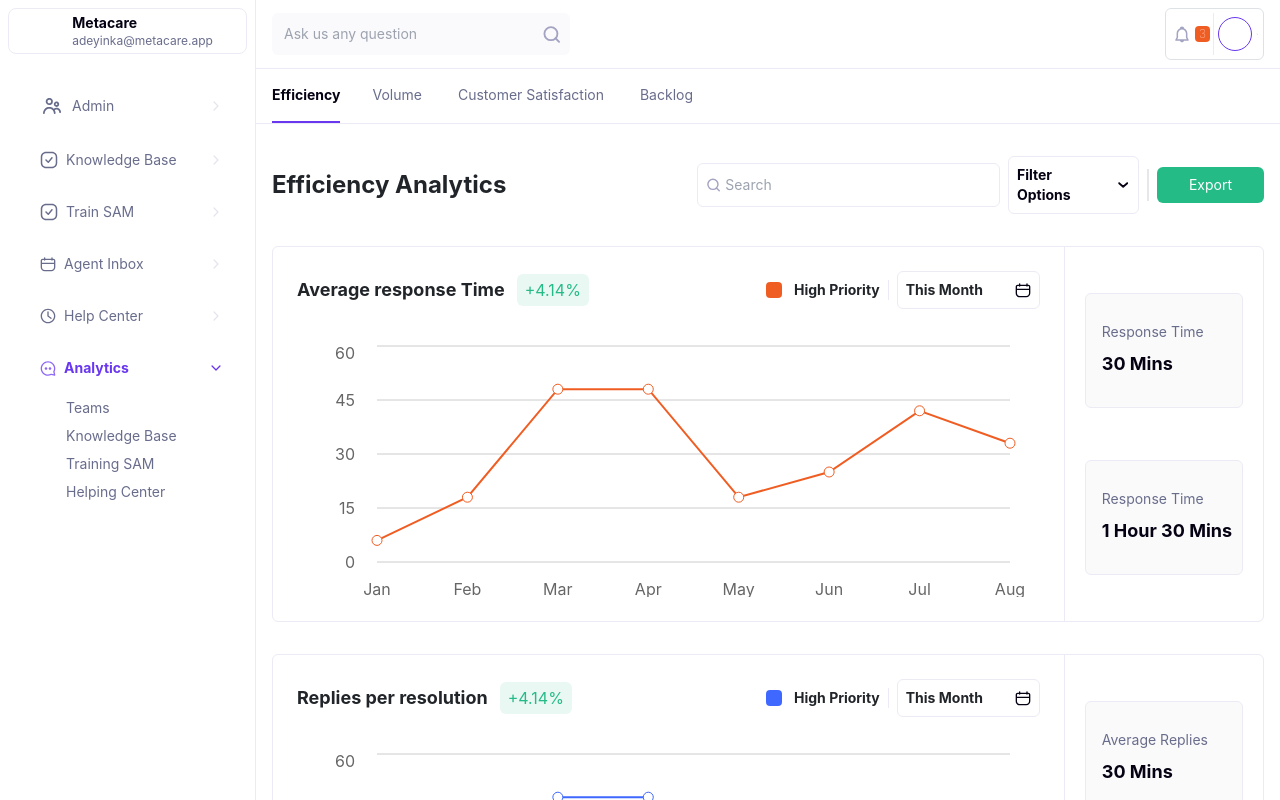
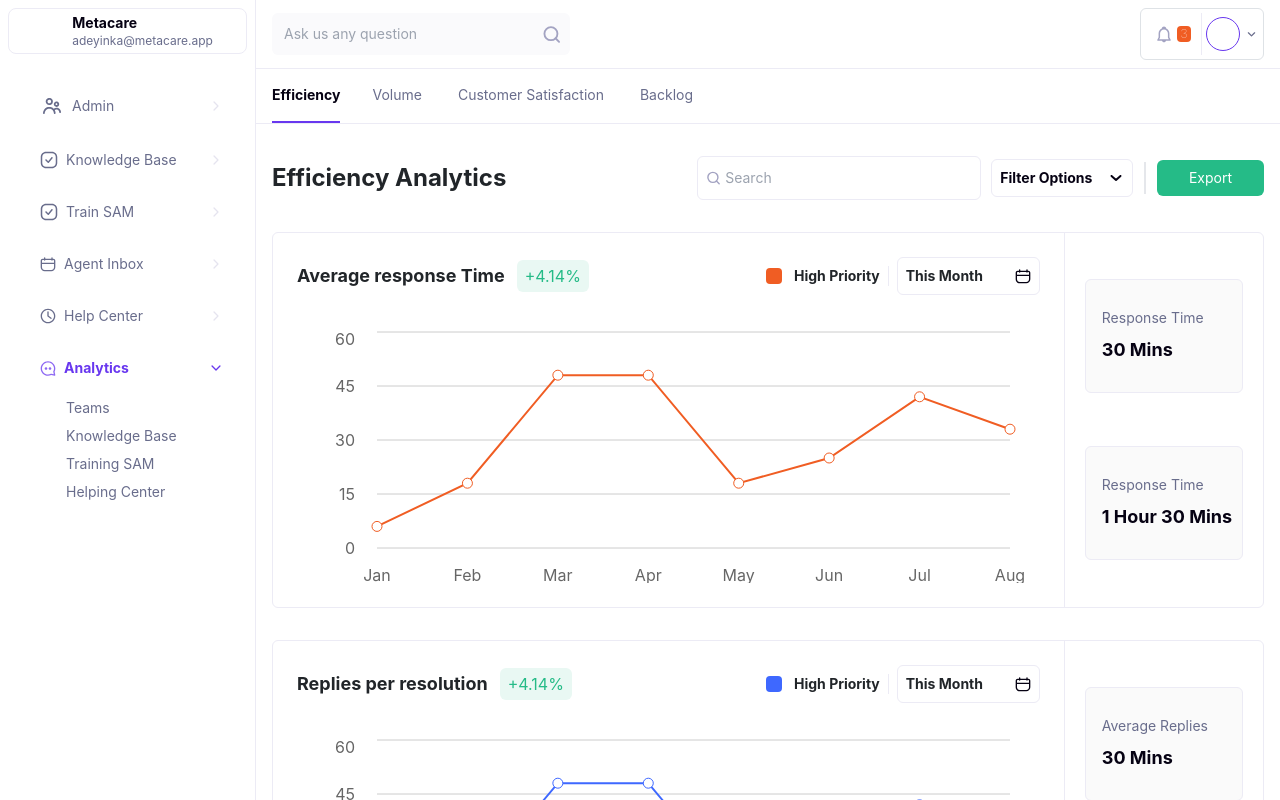
Before and after one commit to amaechichisom/metacare, a React (Create React App) app: page /dashboard/analytics/teams/efficiency in a window 1280 px wide. Shown: the top 800 px of the page. Built offline with nearby package versions, Linux system fonts and the light colour scheme.

Commit message:
Publishing website

```diff
--- a/src/Components/NotificationBar.js
+++ b/src/Components/NotificationBar.js
@@ -6,7 +6,7 @@ function NotificationBar() {
 
 
     return (
-        <div className='w-4/5 lg:w-2/5 xl:w-1/5 ml-auto'>
+        <div className='w-4/5 lg:w-2/5 xl:w-3/12 ml-auto'>
 
             <div className='grid grid-cols-2 border-border-color border rounded-md p-1 '>
                 <div className='flex items-center justify-center border-r-1 border-border-color cursor-pointer'>
--- a/src/Pages/Dashboard/Components/DashboardMenu.js
+++ b/src/Pages/Dashboard/Components/DashboardMenu.js
@@ -9,7 +9,7 @@ function DashboardMenu() {
         <h1 className='font-bold text-xl xl:text-2xl lg:basis-1/4 xl:basis-2/4 lg:mb-0'>Efficiency Analytics</h1>
 
         <div className='flex md:flex-row flex-col items-center justify-between w-full  md:basis-2/4 xl:basis-4/6 gap-2 md:gap-4 lg:gap-4 xl:gap-6 margin-top-small-screen lg:mt-0 '>
-            <label htmlFor='search' className='cursor-pointer border-1 border-border-color rounded-md flex justify-between items-center py-2 px-2 basis-2/4 lg:basis-1/4 xl:basis-7/12 '>
+            <label htmlFor='search' className='cursor-pointer border-1 border-border-color rounded-md flex justify-between items-center py-2 px-2 basis-2/4 lg:basis-1/4 xl:basis-6/12 '>
                 <IconFormat searchSmall color={iconColor}/>
                 <input id="search" type="text" className='text-body-search text-sm w-full p-1 focus:outline-none leading-tight appearance-none' placeholder='Search'/>
 
--- a/src/index.css
+++ b/src/index.css
@@ -57,7 +57,7 @@ code {
   }
 }
 
-@media only screen and (max-width:768px) {
+@media only screen and (max-width:980px) {
   .margin-top-small-screen {
       margin-top: 1.5rem;
   }
```
